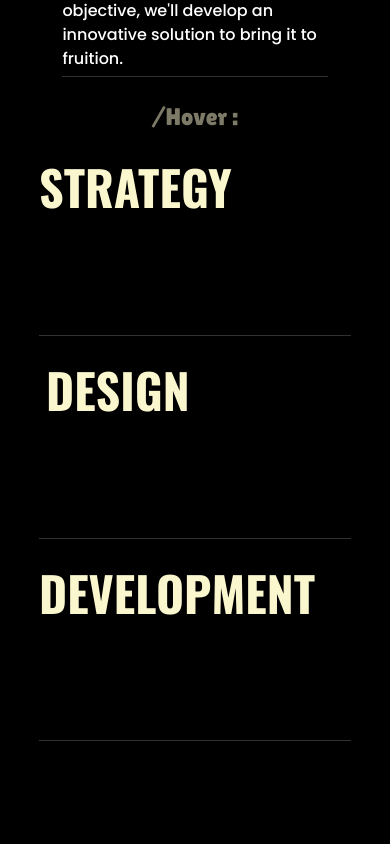
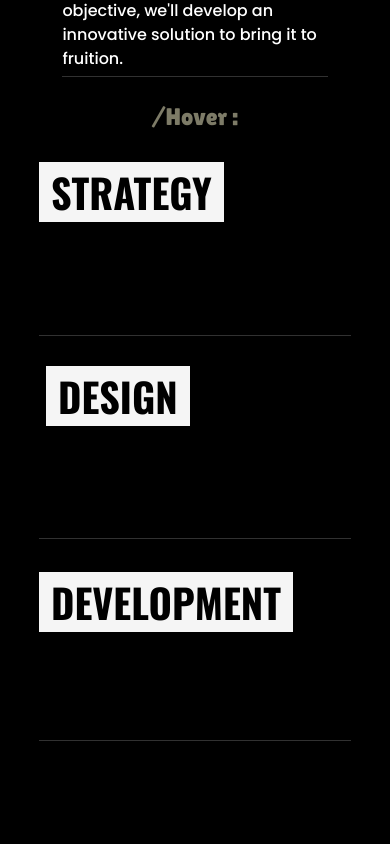
Before and after one commit to YashwantOstwal/Aimpie., a React (Vite) app: page / in a window 390 px wide. Shown: the part 7600-8444 px from the top of the page. Built offline with nearby package versions, Linux system fonts and the light colour scheme; a web font is replaced by a local one.

Commit message:
fixed bugs

```diff
--- a/src/pages/Homepage/Services.jsx
+++ b/src/pages/Homepage/Services.jsx
@@ -46,13 +46,13 @@ export default function Services(){
       </div>
       <div className = 'lilita-one-regular text-[#faf6cd]/50 text-2xl md:text-3xl text-center'>/Hover :</div>
       <div className = ' h-screen flex justify-center'>
-        <div className =  'relative w-[80%] h-[80%]  text-5xl md:text-8xl  oswald-700 text-[#faf6cd]'>
+        <div className =  'relative w-[80%] h-[80%]  text-[40px] md:text-8xl  oswald-700 text-[#faf6cd]'>
             <motion.div className = 'z-10 absolute flex justify-around h-[40%] w-full bg-black'
               onMouseEnter = {handleHoverStrategy} onMouseLeave={handleHoverStrategy2}>
                 <motion.div
                   variants = {variants} animate = {strategy1} transition={{duration:0.2,ease:'easeIn'}}
                 >
-                  <div className = 'pt-[16%]'> STRATEGY</div>
+                  <div className = 'mt-[16%] max-md:bg-neutral-100 max-md:text-black max-md:px-3'> STRATEGY</div>
                 </motion.div>
                 <motion.div className = 'w-[45%] h-[100%] relative poppins-medium text-[#141414] text-[10px] text-nowrap'
                   initial = {{y:'20px',opacity:0}} variants = {variants} animate = {strategy2} transition = {{duration:0.2,ease:'easeIn'}}
@@ -71,7 +71,7 @@ export default function Services(){
                 <motion.div
                   variants = {variants} animate = {design1} transition={{duration:0.2,ease:'easeIn'}}
                 >
-                  <div className = 'pt-[21%]'> DESIGN</div>
+                  <div className = 'mt-[21%]  max-md:bg-neutral-100 max-md:text-black max-md:px-3'> DESIGN</div>
                 </motion.div>
             </motion.div>
             <motion.div className = 'z-30 absolute top-[60%] flex justify-around h-[40%] w-full border-t border-neutral-100/20 bg-black'
@@ -79,7 +79,7 @@ export default function Services(){
                 <motion.div
                   variants = {variants} animate = {development1} transition={{duration:0.2,ease:'easeIn'}}
                 >
-                  <div className = 'pt-[11%]'> DEVELOPMENT</div>
+                  <div className = 'mt-[13%]  max-md:bg-neutral-100 max-md:text-black max-md:px-3 md:text-[90px]'> DEVELOPMENT</div>
                 </motion.div>
                 <motion.div className = 'w-[45%] h-[100%] relative poppins-medium text-[#141414] text-[10px] text-nowrap'
                   initial = {{y:'20px',opacity:0}} variants = {variants} animate = {development2} transition = {{duration:0.2,ease:'easeIn'}}
@@ -97,16 +97,16 @@ export default function Services(){
 function OnHoverStrategy(props){
   return (
     <div className = 'overflow-hidden'>
-      <div className = {`absolute top-[10%] right-[30%] ${props.cloudColor} md:p-[2%] p-[3%] rounded-full w-fit`}>
+      <div className = {`fixed top-[10%] right-[30%] ${props.cloudColor} md:p-[2%] p-[3%] rounded-full w-fit`}>
         {props.constituents[0]}
       </div>
-      <div className = {`absolute ${props.cloudColor} md:p-[2%] p-[3%] rounded-full w-fit top-[25%] left-[5%]`} >
+      <div className = {`fixed ${props.cloudColor} md:p-[2%] p-[3%] rounded-full w-fit top-[25%] left-[5%]`} >
         {props.constituents[1]}
       </div>
-      <div className = {`absolute ${props.cloudColor} md:p-[2%] p-[3%] rounded-full w-fit top-[35%] left-[35%]`} >
+      <div className = {`fixed ${props.cloudColor} md:p-[2%] p-[3%] rounded-full w-fit top-[35%] left-[25%]`} >
         {props.constituents[2]}
       </div>
-      <div className = {`absolute ${props.cloudColor} md:p-[2%] p-[3%] rounded-full w-fit bottom-[40%] right-[10%]`} >
+      <div className = {`fixed ${props.cloudColor} md:p-[2%] p-[3%] rounded-full w-fit bottom-[40%] right-[10%]`} >
         {props.constituents[3]}
       </div>
     </div>
```
